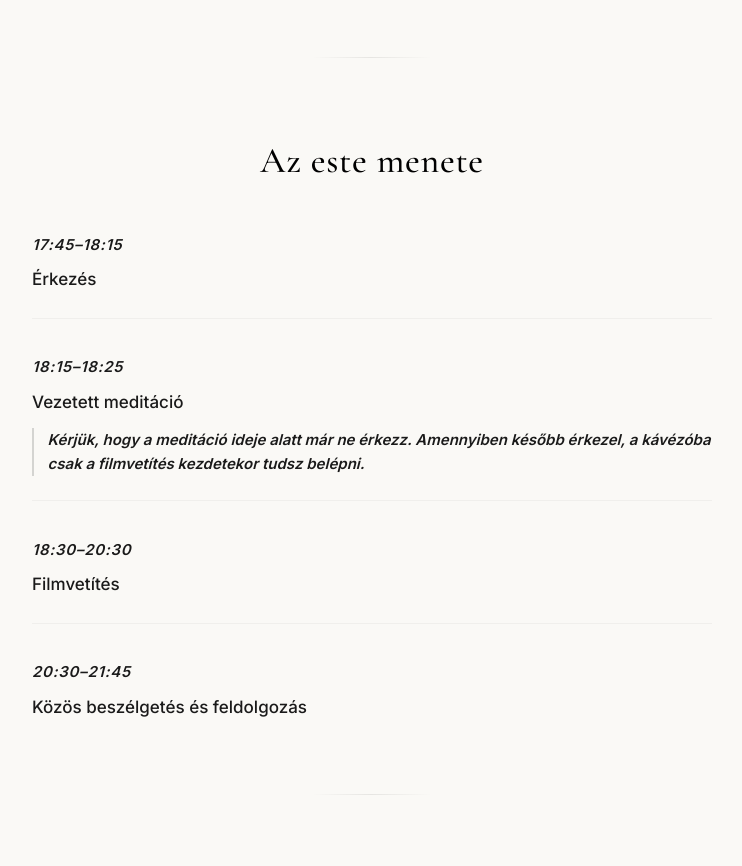
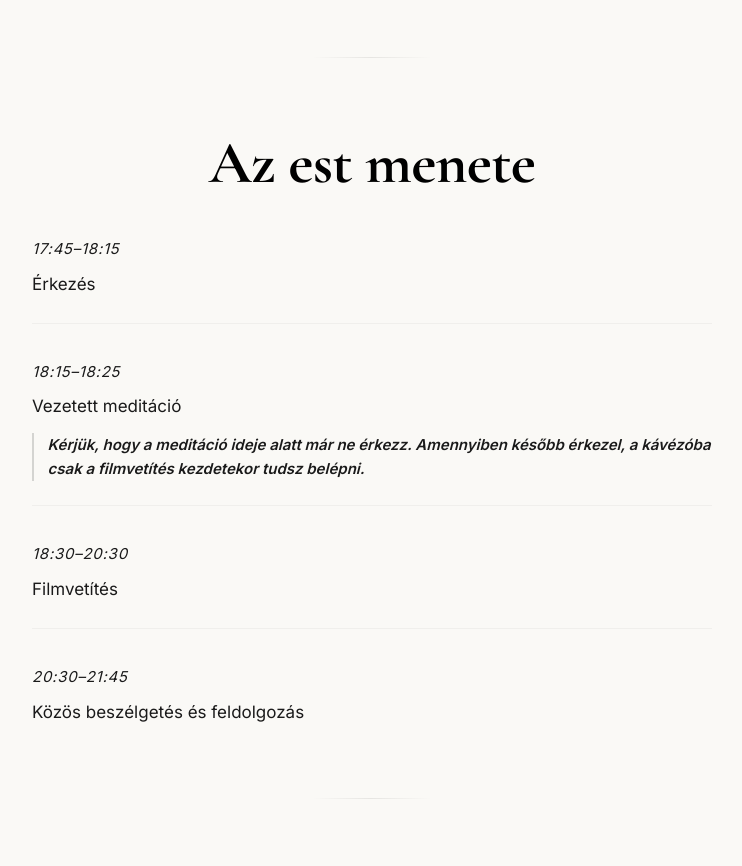
Before and after one commit to denyuel/bettinabalazs.com, a React (Vite) app: page / in a window 1280 px wide. Shown: the part 1860-2726 px from the top of the page, without its empty margins (268-1010 px from the left). Built offline with nearby package versions, Linux system fonts and the light colour scheme; no server answers.

Commit message:
feat: Make program times italicized and non-bold, change timeline titles to normal weight, and style 'Az est menete' header to match OHANA style

```diff
--- a/src/App.tsx
+++ b/src/App.tsx
@@ -28,7 +28,7 @@ const EVENT_DETAILS = {
   priceValue: "18 000 Ft / fő",
 
   // Program
-  programTitle: "Az este menete",
+  programTitle: "Az est menete",
   programItems: [
     {
       time: "17:45–18:15",
@@ -213,7 +213,7 @@ function App() {
 
         {/* Schedule */}
         <section>
-          <h3 className="section-heading-cormorant">{EVENT_DETAILS.programTitle}</h3>
+          <h2 className="brand-title" style={{ textAlign: "center", marginBottom: "2.5rem" }}>{EVENT_DETAILS.programTitle}</h2>
 
           <div className="program-timeline">
             {EVENT_DETAILS.programItems.map((item, idx) => (
--- a/src/index.css
+++ b/src/index.css
@@ -251,16 +251,16 @@ header {
 
 .program-time {
   font-family: var(--font-body);
-  font-weight: 600;
+  font-weight: 400; /* Normal weight, not highlighted/bolded */
   font-size: 15px;
-  color: var(--text-primary); /* Changed to black/dark grey */
+  color: var(--text-primary);
   letter-spacing: 0.05em;
-  font-style: italic; /* Changed to italic style as requested */
+  font-style: italic; /* Italicized */
 }
 
 .program-title {
   font-family: var(--font-body);
-  font-weight: 500;
+  font-weight: 400; /* Normal weight, not highlighted/bolded */
   font-size: 17px;
   color: var(--text-primary);
 }
```
